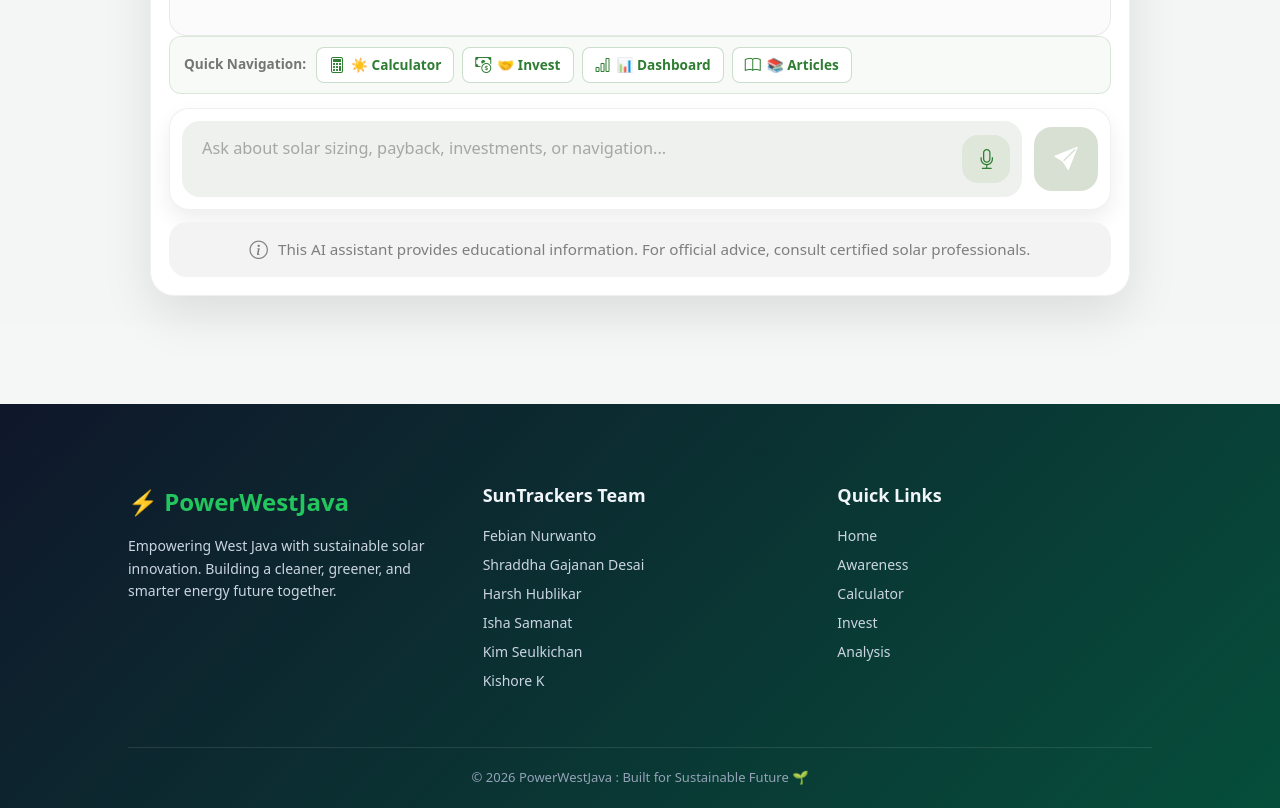
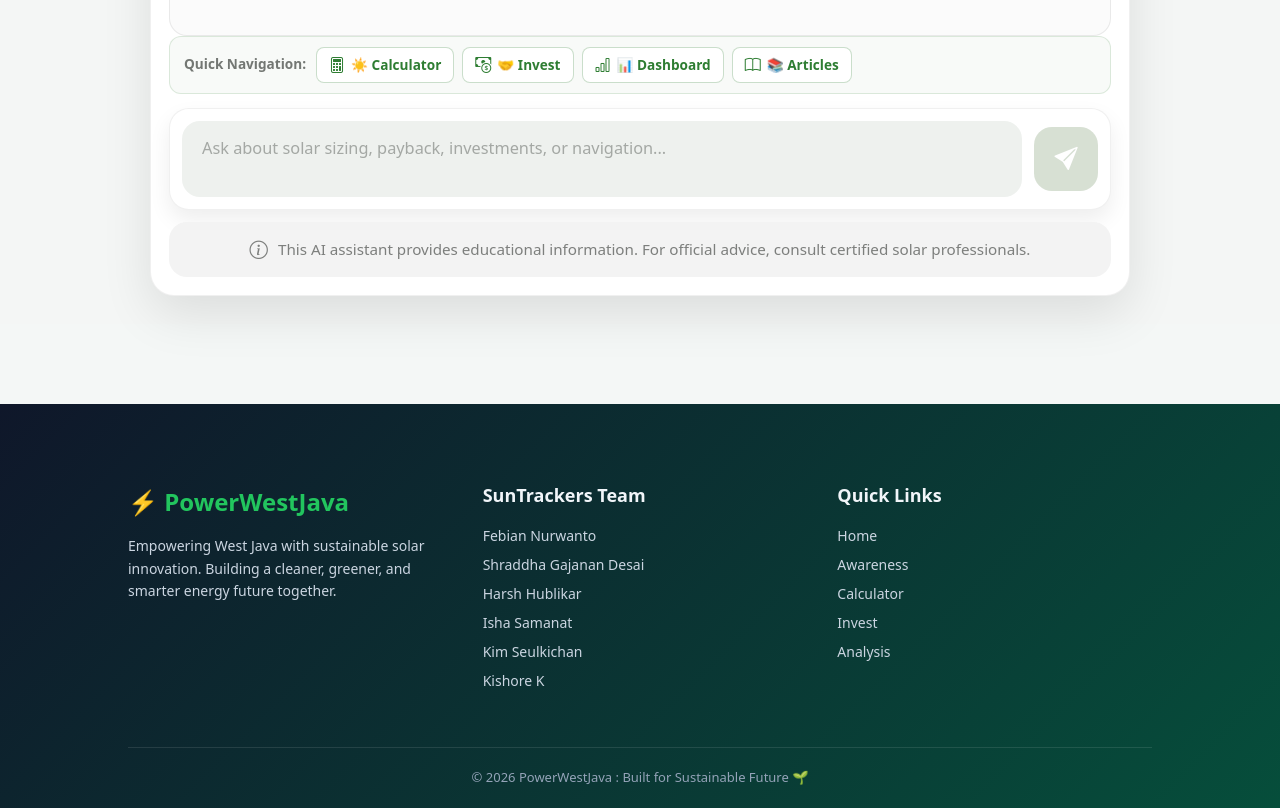
Before and after one commit to aiharshh/YDCT_36_SunTrackers, a React (Vite) app in the folder frontend/: page /chat in a window 1280 px wide. Shown: the part 820-1628 px from the top of the page. Built offline with nearby package versions, Linux system fonts and the light colour scheme; no server answers.

Commit message:
delete mic in chat

```diff
--- a/frontend/src/pages/Chat.jsx
+++ b/frontend/src/pages/Chat.jsx
@@ -386,14 +386,6 @@ export default function Chat() {
                   className="composerTextarea"
                   spellCheck={false}
                 />
-                <button
-                  type="button"
-                  className="composerMic"
-                  aria-label="Mic (UI only)"
-                  onClick={() => {}}
-                >
-                  <i className="bi bi-mic" />
-                </button>
               </div>
 
               <button
```
